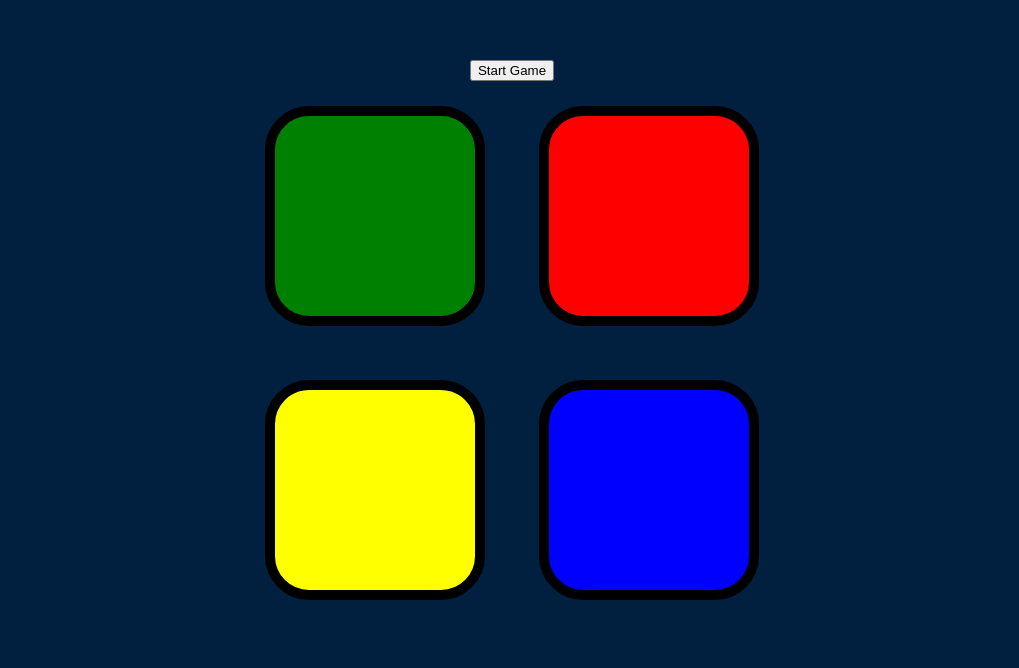
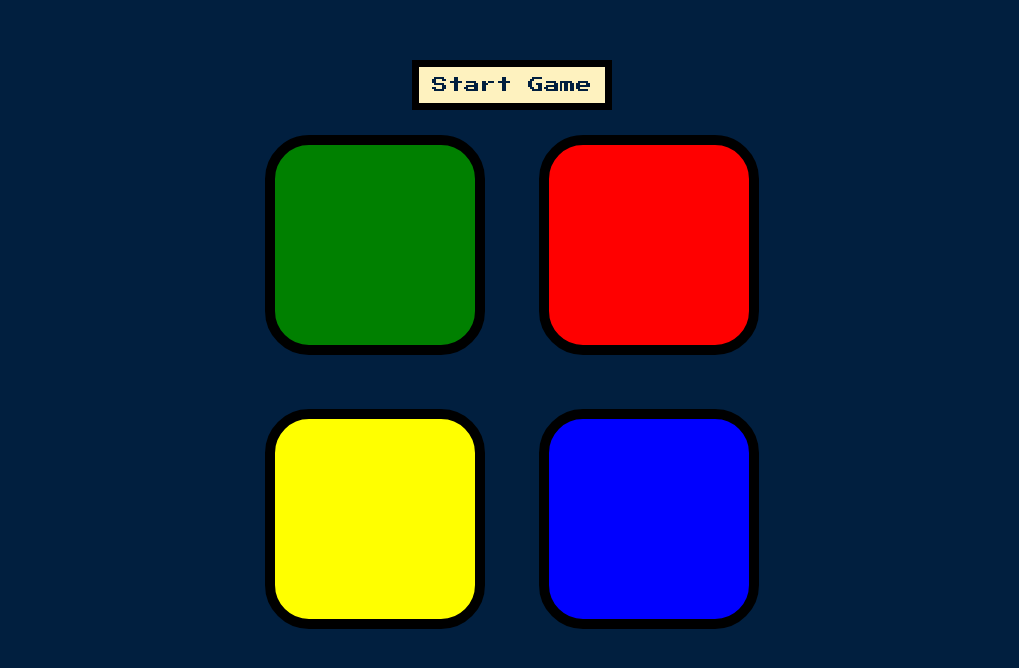
Before and after one commit to forstuffapps/Simone-Game, a plain HTML site: page index.html in a window 1280 px wide. Shown: the part 114-782 px from the top of the page, without its empty margins (128-1147 px from the left). Drawn offline with nearby package versions, Linux system fonts and the light colour scheme.

Commit message:
Update styles.css

```diff
--- a/styles.css
+++ b/styles.css
@@ -26,7 +26,7 @@ body {
   border-radius: 20%;
 }
 
-.start-game{
+#start-game{
 background-color: #FEF2BF;
 font-family: 'Press Start 2P', 'cursive';
 color : #011F3F;
```
